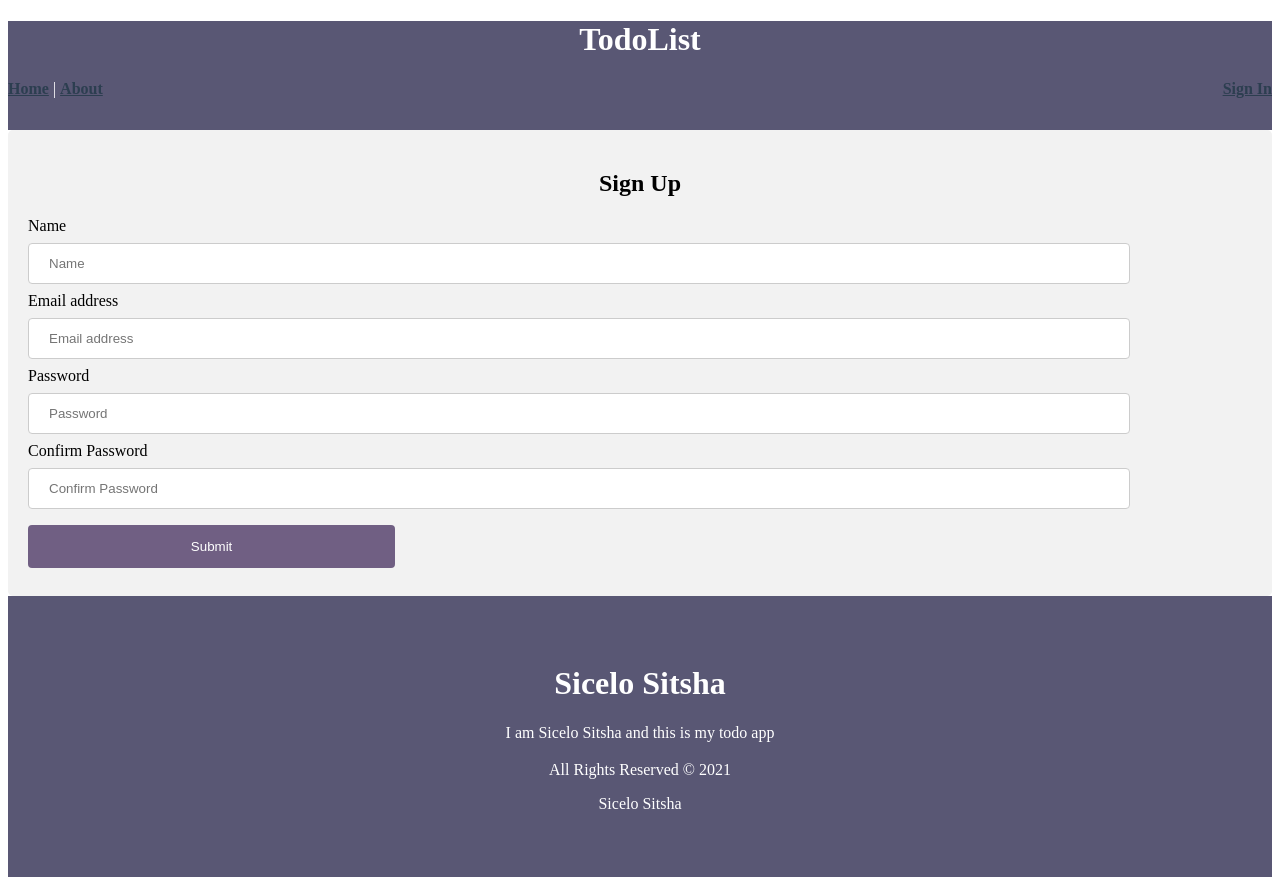
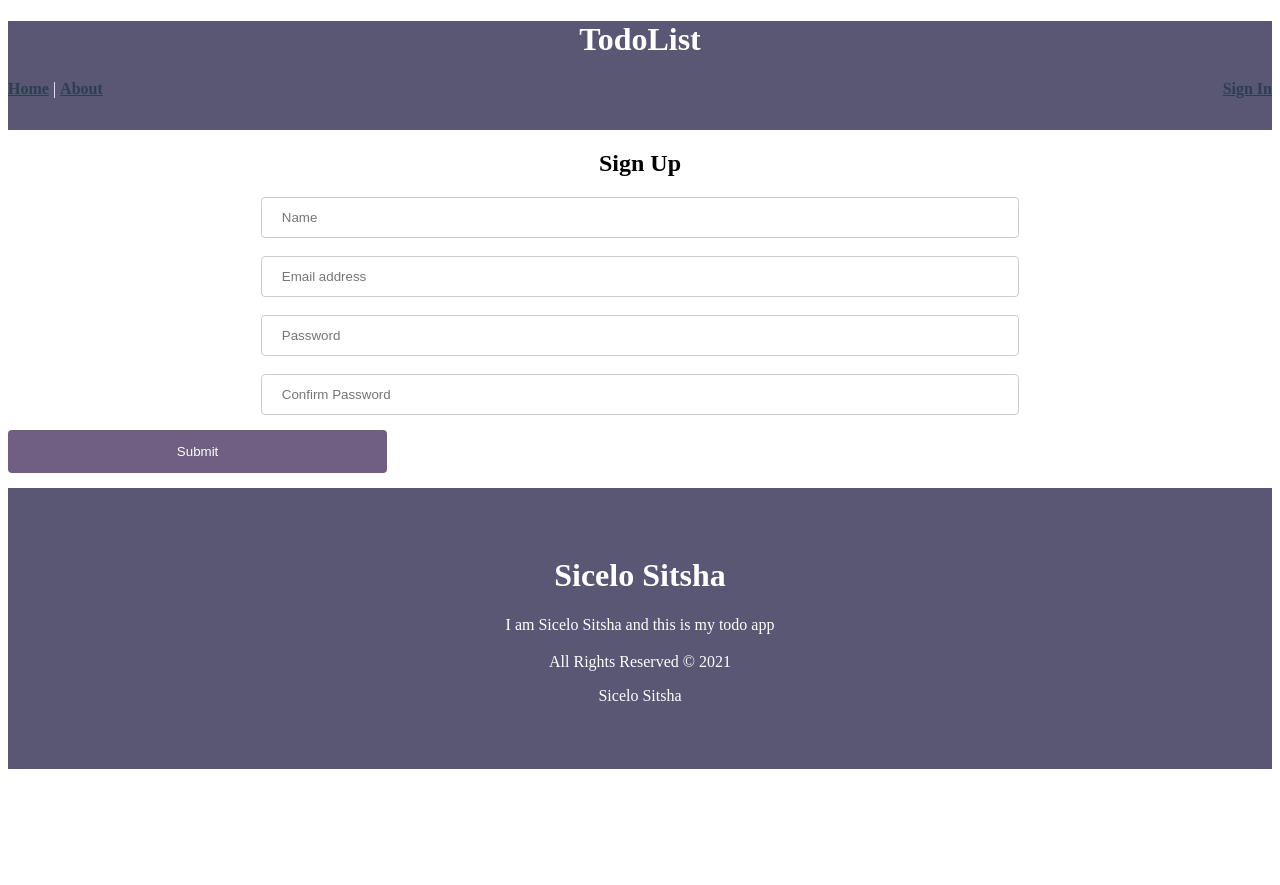
Before and after one commit to sicelo17/todo-app, a Vue app: page /signup in a window 1280 px wide. After the commit the page ends 800 px from the top, so only its background shows below. Built offline with nearby package versions, Linux system fonts and the light colour scheme.

Commit message:
fixed register UI

```diff
--- a/src/components/Register.vue
+++ b/src/components/Register.vue
@@ -2,7 +2,7 @@
   <div>
       <form @submit.prevent="onSubmit">
       <h2>Sign Up</h2>
-      <label for="name">Name</label>
+
       <input
         type="text"
         id="name"
@@ -10,8 +10,8 @@
         v-model="data.name"
         required
       />
+        <br>
 
-      <label for="email">Email address</label>
       <input
         type="email"
         id="yourEmail"
@@ -20,7 +20,7 @@
         required
       />
 
-      <label for="lname">Password</label>
+        <br>
       <input
         type="password"
         id="yourPassword"
@@ -29,7 +29,9 @@
         required
       />
 
-      <label for="lname">Confirm Password</label>
+      <br>
+
+
       <input
         type="password"
         id="yourPassword2"
@@ -68,20 +70,21 @@ h2 {
 input[type="email"],
 input[type="text"],
 input[type="password"] {
-  width: 90%;
+  width: 60%;
   padding: 12px 20px;
   margin: 8px 0;
   display: block;
   border: 1px solid #ccc;
   border-radius: 4px;
   box-sizing: border-box;
+  margin: auto;
 }
 input[type="submit"] {
   width: 30%;
   background-color: #705f83;
   color: white;
   padding: 14px 20px;
-  margin: 8px 0;
+  margin: 15px 0;
   border: none;
   border-radius: 4px;
   cursor: pointer;
@@ -89,9 +92,4 @@ input[type="submit"] {
 input[type="submit"]:hover {
   background-color: #705f99;
 }
-div {
-  border-radius: 5px;
-  background-color: #f2f2f2;
-  padding: 20px;
-}
 </style>
```
